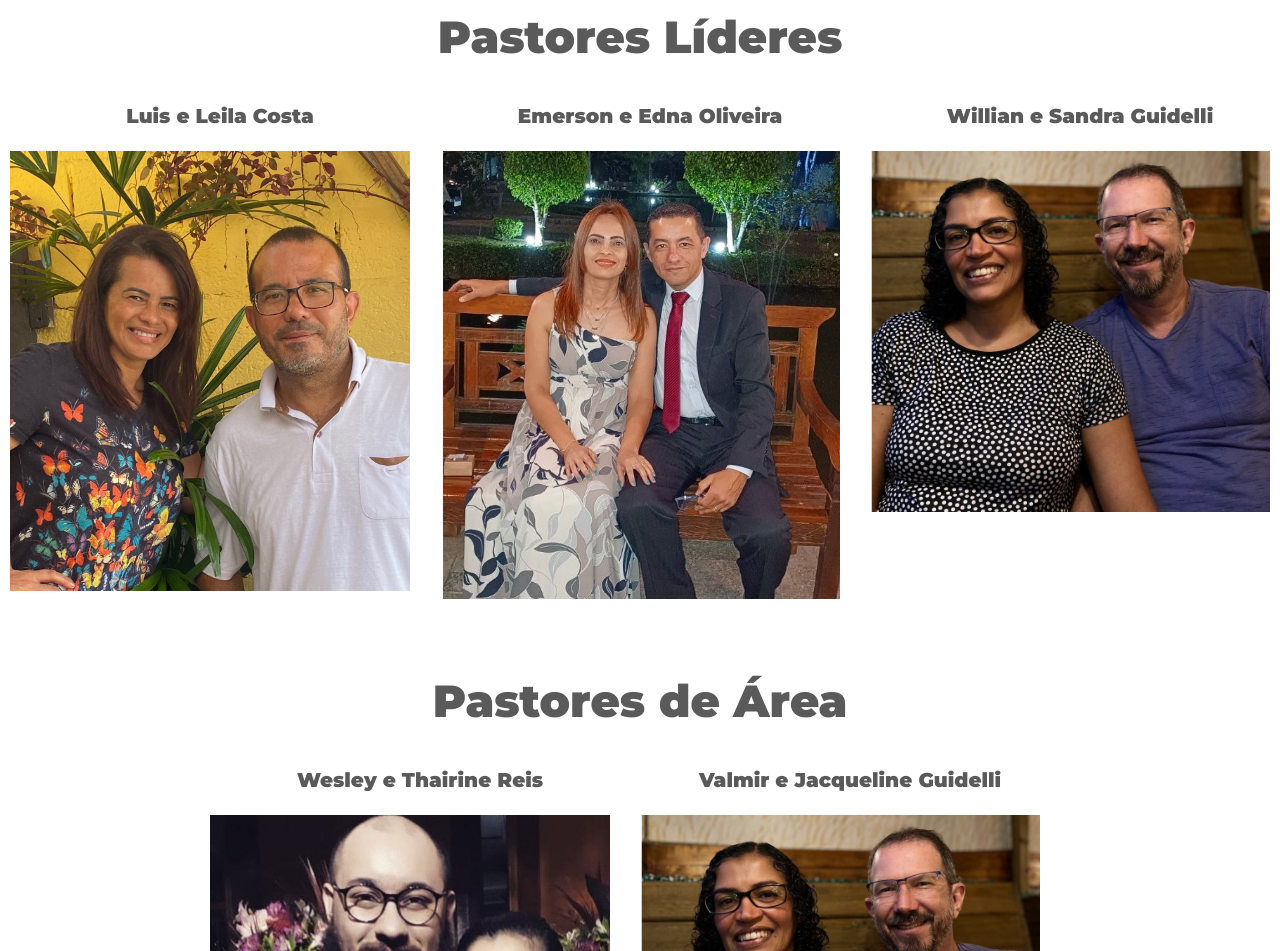
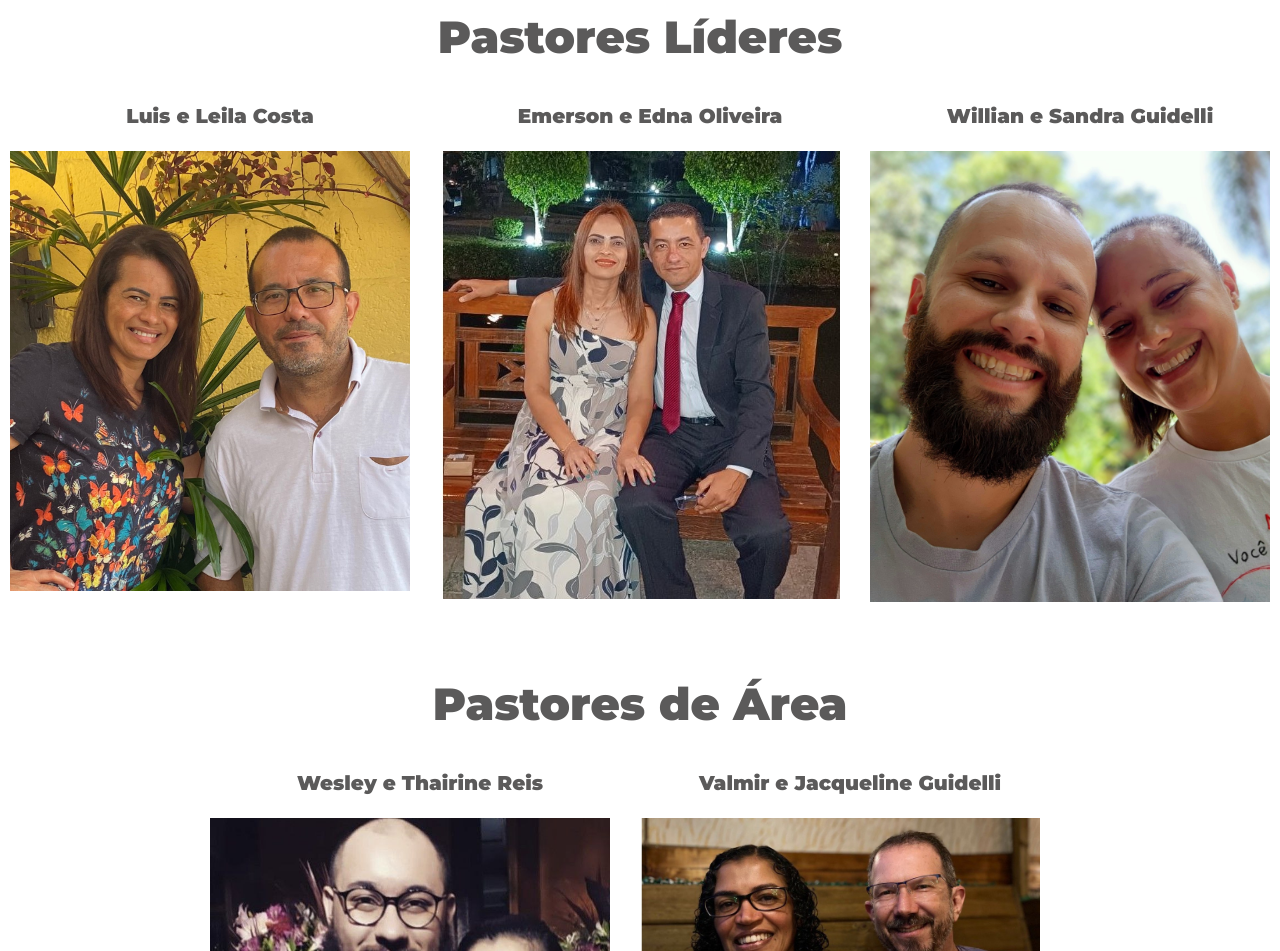
Before and after one commit to evairb/igreja_cvn, a plain HTML site: page index.html in a window 1280 px wide. Shown: the part 2380-3331 px from the top of the page. Drawn offline with nearby package versions, Linux system fonts and the light colour scheme.

Commit message:
Add image pr

```diff
--- a/index.html
+++ b/index.html
@@ -118,7 +118,7 @@
         </article>
         <article>
           <h4>Willian e Sandra Guidelli</h4>
-          <img src="assets/img/pastores/ValmirJaqueline.jpg" alt="" style="max-width: 400px; height: auto;">
+          <img src="assets/img/pastores/williamSandra.jpg" alt="" style="max-width: 400px; height: auto;">
         </article>
       </div>
       <br>
```
Also changed, not shown: assets/img/pastores/williamSandra.jpg (added).
